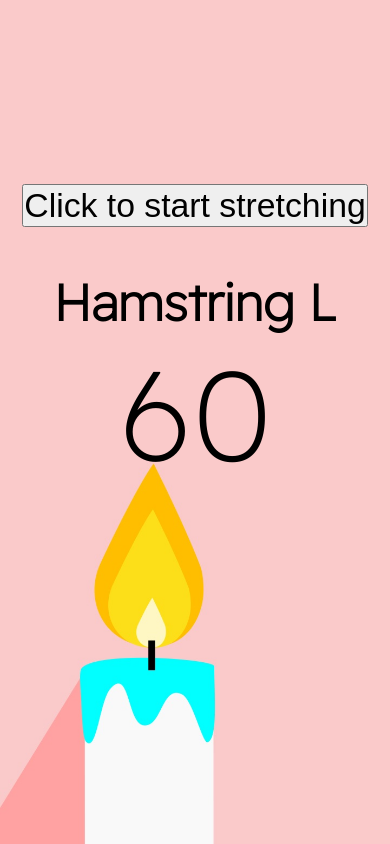
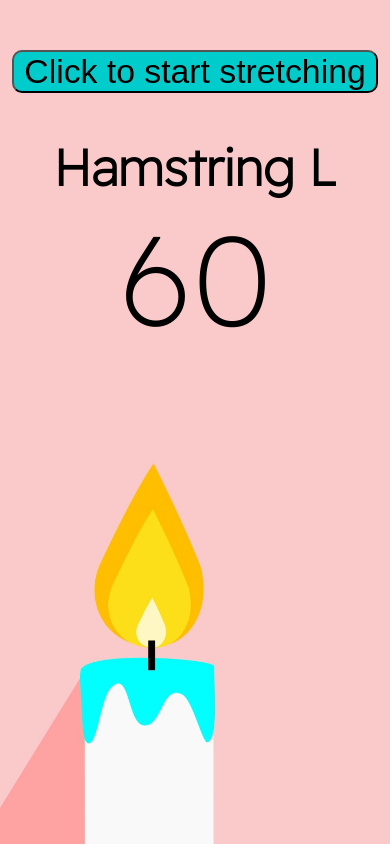
Before and after one commit to ElianeV/Bendy-Candle, a React (Create React App) app: page /timer in a window 390 px wide. Built offline with nearby package versions, Linux system fonts and the light colour scheme; a web font is replaced by a local one.

Commit message:
Button appearance timer

```diff
--- a/src/App.scss
+++ b/src/App.scss
@@ -260,9 +260,11 @@ $darkCyan: #00cccc;
 }
 .countdownButton {
   font-family: MuseoModerno, sans-serif;
-  text-align: center;
+  font-size: 3vw;
+  border-radius: 10px;
+  padding: 0 10px;
   cursor: pointer;
-  font-size: 3vw;
+  background-color: $darkCyan;
 }
 
 @media only screen and (max-width: 415px) {
@@ -276,10 +278,7 @@ $darkCyan: #00cccc;
     }
   }
   .timerText {
-    position: absolute;
-    top: 10vh;
-    width: 100%;
-    height: 500px;
+    padding-top: 50px;
   }
   .countdownButton {
     font-size: 4vh;
```
